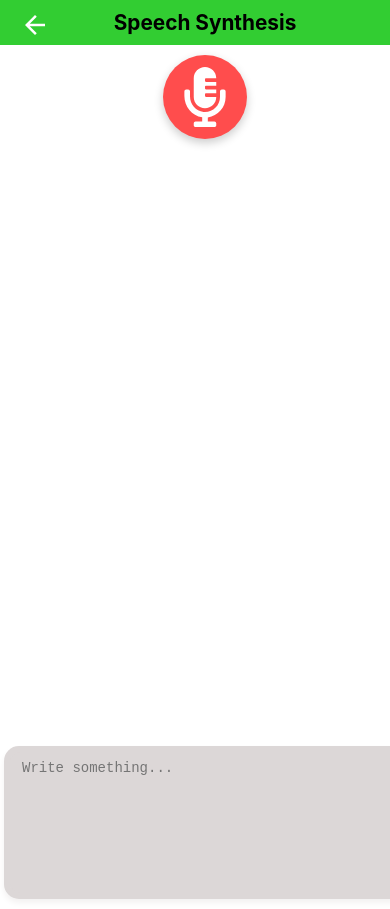
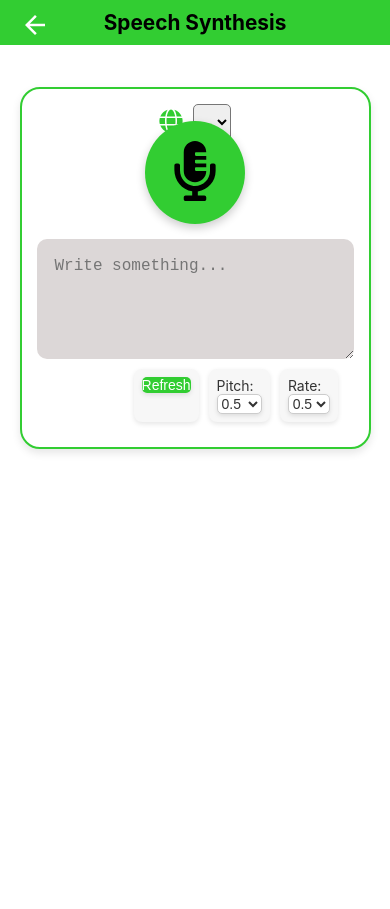
Before and after one commit to Kedjuprecious/SpeakSmart, a React (Create React App) app in the folder SpeakSmart/: page /synthesis in a window 390 px wide. After the commit the page ends 844 px from the top, so only its background shows below. Built offline with nearby package versions, Linux system fonts and the light colour scheme.

Commit message:
Done some changes on the synthesis and recognition

```diff
--- a/SpeakSmart/src/Features/SpeechRecognition/SpeechRecognitionMain.js
+++ b/SpeakSmart/src/Features/SpeechRecognition/SpeechRecognitionMain.js
@@ -8,6 +8,7 @@ const SpeechRecognitionInput = () => {
   const [listeningMessage, setListeningMessage] = useState("");
   const [language, setLanguage] = useState("en-US");
   const recognition = useRef(null);
+  const pauseTimer = useRef(null); // To detect pauses for paragraph breaks
 
   const languageOptions = [
     { code: "en-US", label: "English (US)" },
@@ -27,6 +28,22 @@ const SpeechRecognitionInput = () => {
     { code: "tr-TR", label: "Turkish" },
   ];
 
+  // Function to apply punctuation, capitalization, and paragraph formatting
+  const formatTranscript = (transcript) => {
+    // Basic punctuation and capitalization handling
+    let formattedText = transcript.trim();
+
+    // Capitalize the first letter of each sentence
+    formattedText = formattedText.replace(/(?:^|\.\s+)([a-z])/g, (match, p1) => p1.toUpperCase());
+
+    // Add period at the end if missing
+    if (!formattedText.endsWith(".") && !formattedText.endsWith("?") && !formattedText.endsWith("!")) {
+      formattedText += ".";
+    }
+
+    return formattedText;
+  };
+
   useEffect(() => {
     if (!("webkitSpeechRecognition" in window)) {
       alert("Your browser does not support Speech Recognition.");
@@ -43,7 +60,19 @@ const SpeechRecognitionInput = () => {
       for (let i = 0; i < event.results.length; i++) {
         transcript += event.results[i][0].transcript + " ";
       }
+
+      // Apply formatting after each result
+      transcript = formatTranscript(transcript);
       setText((prevText) => prevText + " " + transcript.trim());
+
+      // Restart pause timer to detect paragraph breaks
+      if (pauseTimer.current) {
+        clearTimeout(pauseTimer.current);
+      }
+
+      pauseTimer.current = setTimeout(() => {
+        setText((prevText) => prevText + "\n\n"); // Add paragraph break after a pause
+      }, 1000); // 1 second pause before assuming a paragraph break
     };
 
     recognition.current.onerror = (event) => {
@@ -60,7 +89,7 @@ const SpeechRecognitionInput = () => {
       recognition.current.start();
       setRecording(true);
       setListeningMessage("Listening...");
-      setText("");
+      setText(""); // Clear text when starting recording
     }
   };
 
@@ -90,7 +119,12 @@ const SpeechRecognitionInput = () => {
       </div>
 
       <div className="recognition-textarea-container">
-        <textarea value={text} readOnly className="recognition-textarea" />
+        <textarea
+          value={text}
+          onChange={(e) => setText(e.target.value)} // Allow text editing
+          readOnly={!recording} // Toggle between read-only and editable based on the recording state
+          className="recognition-textarea"
+        />
       </div>
 
       <div className="action-buttons-container">
--- a/SpeakSmart/src/Features/SpeechSynthesis/SpeechSynthesisMain.js
+++ b/SpeakSmart/src/Features/SpeechSynthesis/SpeechSynthesisMain.js
@@ -1,12 +1,14 @@
 import React from 'react';
-import SpeechSynthesisInput from './SpeechSynthesisInput';
-import '../../Styles/SpeechSynthesisMain.css';
+// import SpeechSynthesisInput from './SpeechSynthesisInput';
+import SpeechSynthesisReact from './SpeechSynthesisReact';
+import '../../Styles/SpeechSynthesisReact.css';
 
 
 const SpeechSynthesisMain = () => {
   return (
     <div className='synthesisMain-container'>
-      <SpeechSynthesisInput />
+      {/* <SpeechSynthesisInput /> */}
+      <SpeechSynthesisReact />
     </div>
   );
 };
--- /dev/null
+++ b/SpeakSmart/src/Features/SpeechSynthesis/SpeechSynthesisReact.js
@@ -0,0 +1,111 @@
+import React, { useState, useEffect } from 'react';
+import { FaMicrophoneAlt, FaGlobe } from 'react-icons/fa';
+import '../../Styles/SpeechSynthesisReact.css';
+
+const SpeechSynthesisReact = () => {
+  const [text, setText] = useState('');
+  const [voices, setVoices] = useState([]);
+  const [selectedVoice, setSelectedVoice] = useState(null);
+  const [pitch, setPitch] = useState(1);
+  const [rate, setRate] = useState(1);
+
+  useEffect(() => {
+    if ('speechSynthesis' in window) {
+      const loadVoices = () => {
+        const availableVoices = window.speechSynthesis.getVoices();
+        setVoices(availableVoices);
+        if (availableVoices.length > 0) {
+          const defaultVoice = localStorage.getItem('preferredVoice');
+          setSelectedVoice(defaultVoice || availableVoices[0].name);
+        }
+      };
+      loadVoices();
+      window.speechSynthesis.onvoiceschanged = loadVoices;
+    } else {
+      alert('Speech synthesis is not supported in this browser.');
+    }
+  }, []);
+
+  useEffect(() => {
+    if (selectedVoice) {
+      localStorage.setItem('preferredVoice', selectedVoice);
+    }
+  }, [selectedVoice]);
+
+  const handleSpeak = () => {
+    if (!text.trim()) {
+      alert('Please enter some text to read aloud.');
+      return;
+    }
+    const utterance = new SpeechSynthesisUtterance(text);
+    const voice = voices.find((v) => v.name === selectedVoice);
+    if (voice) utterance.voice = voice;
+    utterance.pitch = pitch;
+    utterance.rate = rate;
+    window.speechSynthesis.speak(utterance);
+  };
+
+  return (
+    <div className='synthesisMainReact-container'>
+      <div className="accent-selector">
+        <button className="accent-btn" title="Choose Accent">
+          <FaGlobe size={24} color="#32CD32" />
+        </button>
+        <select
+          id="accent-select"
+          value={selectedVoice || ''}
+          onChange={(e) => setSelectedVoice(e.target.value)}
+          className="accent-dropdown"
+        >
+          {voices.map((voice) => (
+            <option key={voice.name} value={voice.name}>
+              {voice.name} ({voice.lang})
+            </option>
+          ))}
+        </select>
+      </div>
+
+      <button className='speech-mic-btn' onClick={handleSpeak}>
+        <FaMicrophoneAlt size={60} />
+      </button>
+      <textarea
+        value={text}
+        onChange={(e) => setText(e.target.value)}
+        placeholder='Write something...'
+        className='speech-input'
+      />
+
+      <div className='controls-container' style={{ display: 'flex', justifyContent: 'flex-end', width: '90%', marginTop: '10px' }}>
+        <div className='control-group' style={{ marginRight: '10px'}}>
+          <button
+            onClick={() => setText('')}
+            className='control-btn'
+            style={{ padidng: '4px'}}
+          >
+            Refresh
+          </button>
+        </div>
+        <div className='control-group' style={{ marginRight: '10px' }}>
+          <label>Pitch:</label>
+          <select value={pitch} onChange={(e) => setPitch(parseFloat(e.target.value))} className='control-dropdown'>
+            {[...Array(16).keys()].map(i => {
+              const value = (i * 0.1 + 0.5).toFixed(1);
+              return <option key={value} value={value}>{value}</option>;
+            })}
+          </select>
+        </div>
+        <div className='control-group'>
+          <label>Rate:</label>
+          <select value={rate} onChange={(e) => setRate(parseFloat(e.target.value))} className='control-dropdown'>
+            {[...Array(16).keys()].map(i => {
+              const value = (i * 0.1 + 0.5).toFixed(1);
+              return <option key={value} value={value}>{value}</option>;
+            })}
+          </select>
+        </div>
+      </div>
+    </div>
+  );
+};
+
+export default SpeechSynthesisReact;
--- a/SpeakSmart/src/Pages/SynthesisPage.js
+++ b/SpeakSmart/src/Pages/SynthesisPage.js
@@ -5,7 +5,7 @@ import '../Styles/SynthesisPage.css';
 
 const SynthesisPage = () => {
   return (
-    <div className='synthesis-container'>
+    <div className='synthesispage-container'>
       <PageHeader title="Speech Synthesis" bgColor="#32CD32" />
       <SpeechSynthesisMain />
     </div>
--- a/SpeakSmart/src/Styles/SpeechRecognitionMain.css
+++ b/SpeakSmart/src/Styles/SpeechRecognitionMain.css
@@ -1,7 +1,17 @@
+* {
+  margin: 0;
+  padding: 0;
+  box-sizing: border-box;
+}
+
+body {
+  overflow-x: hidden;
+}
+
 .recognition-main-container {
   width: 90%;
   max-width: 700px;
-    min-height: 70vh;
+  min-height: 67vh;
   margin: 5vh auto;
   border: 2px solid #1e90ff;
   border-radius: 20px;
--- /dev/null
+++ b/SpeakSmart/src/Styles/SpeechSynthesisReact.css
@@ -0,0 +1,193 @@
+* {
+    margin: 0;
+    padding: 0;
+    box-sizing: border-box;
+  }
+
+  body {
+    overflow-x: hidden;
+  }
+
+  .synthesisMainReact-container {
+    width: 50%;
+    height: 67vh;
+    margin: 10vh auto;
+    border: 2px solid #32CD32;
+    border-radius: 20px;
+    display: flex;
+    flex-direction: column;
+    justify-content: center;
+    align-items: center;
+    background-color: #fff;
+    box-shadow: 0 4px 8px rgba(0, 0, 0, 0.1);
+    padding: 15px;
+  }
+
+  .accent-selector {
+    display: flex;
+    align-items: center;
+    margin-bottom: 100px;
+  }
+
+  .accent-btn {
+    background: none;
+    border: none;
+    cursor: pointer;
+    margin-right: 10px;
+  }
+
+  .accent-dropdown, .selector-dropdown {
+    padding: 8px;
+    border-radius: 5px;
+    font-size: 16px;
+  }
+
+  .selector-container {
+    display: flex;
+    justify-content: space-between;
+    width: 90%;
+    margin-top: 10px;
+  }
+
+  .speech-mic-btn {
+    background-color: #32CD32;
+    border: none;
+    border-radius: 50%;
+    padding: 30px;
+    cursor: pointer;
+    box-shadow: 0 4px 10px rgba(0, 0, 0, 0.2);
+    margin-top: -70px;
+    margin-bottom: 15px;
+  }
+
+  .speech-input {
+    width: 100%;
+    background-color: rgb(220, 215, 215);
+    border: none;
+    border-radius: 10px;
+    padding: 18px 18px;
+    outline: none;
+    font-size: 16px;
+    height: 200px;
+  }
+
+  .control-group {
+    display: flex;
+    align-items: center;
+    margin-right: 20px;
+    background-color: #f7f7f7;
+    border-radius: 8px;
+    padding: 8px;
+    box-shadow: 0 2px 5px rgba(0, 0, 0, 0.1);
+  }
+
+  label {
+    margin-right: 8px;
+    font-size: 14px;
+    color: #333;
+  }
+
+  .control-dropdown {
+    font-size: 14px;
+    border-radius: 5px;
+    border: 1px solid #ccc;
+    background-color: #fff;
+    color: #333;
+    box-shadow: 0 2px 4px rgba(0, 0, 0, 0.1);
+    cursor: pointer;
+  }
+
+  .control-dropdown:focus {
+    outline: none;
+    border-color: #32CD32;
+    box-shadow: 0 0 4px rgba(255, 77, 109, 0.5);
+  }
+
+  .control-group:last-child {
+    margin-right: 0;
+  }
+
+  .controls-container {
+    display: flex;
+    justify-content: flex-end;
+    width: 90%;
+    margin-top: 15px;
+  }
+
+  .control-btn {
+    /* padding: 8px 12px; */
+    background-color: #32CD32;
+    color: #fff;
+    border: none;
+    border-radius: 5px;
+    cursor: pointer;
+    font-size: 14px;
+    box-shadow: 0 2px 5px rgba(0, 0, 0, 0.1);
+    transition: background-color 0.3s;
+  }
+
+  .control-btn:hover {
+    background-color: #28a745;
+  }
+
+  @media (max-width: 1024px) {
+    .synthesisMainReact-container {
+      width: 70%;
+      height: auto;
+      margin: 5vh auto;
+      padding: 15px;
+    }
+
+    .accent-selector {
+      margin-bottom: 50px;
+    }
+
+    .speech-mic-btn {
+      padding: 25px;
+      margin-top: -60px;
+    }
+
+    .speech-input {
+      height: 150px;
+    }
+
+    .controls-container {
+      justify-content: flex-start;
+    }
+  }
+
+  @media (max-width: 768px) {
+    .synthesisMainReact-container {
+      width: 90%;
+      height: auto;
+      margin: 5vh auto;
+      padding: 15px;
+    }
+
+    .accent-selector {
+      margin-bottom: 30px;
+    }
+
+    .speech-mic-btn {
+      padding: 20px;
+      margin-top: -50px;
+    }
+
+    .speech-input {
+      height: 120px;
+    }
+
+    .controls-container {
+      justify-content: flex-start;
+    }
+
+    .control-group {
+      flex-direction: column;
+      margin-right: 0;
+      margin-bottom: 10px;
+    }
+
+    .control-dropdown {
+      width: 100%;
+    }
+  }
```
Lines whose indentation alone changed are shown as unchanged.
